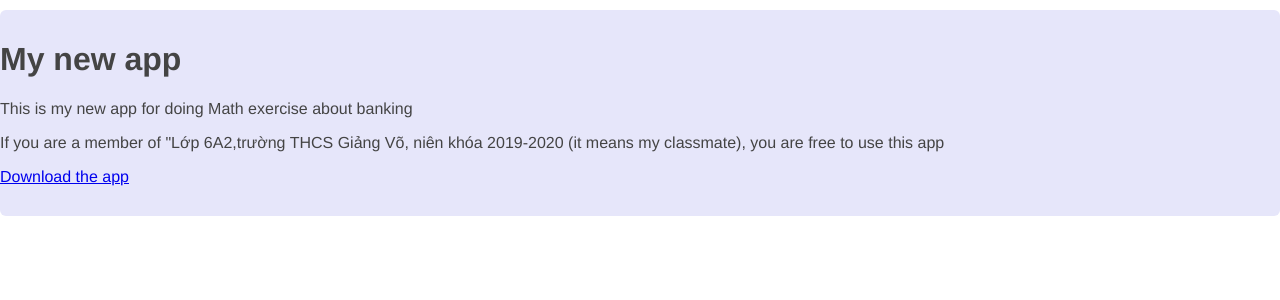
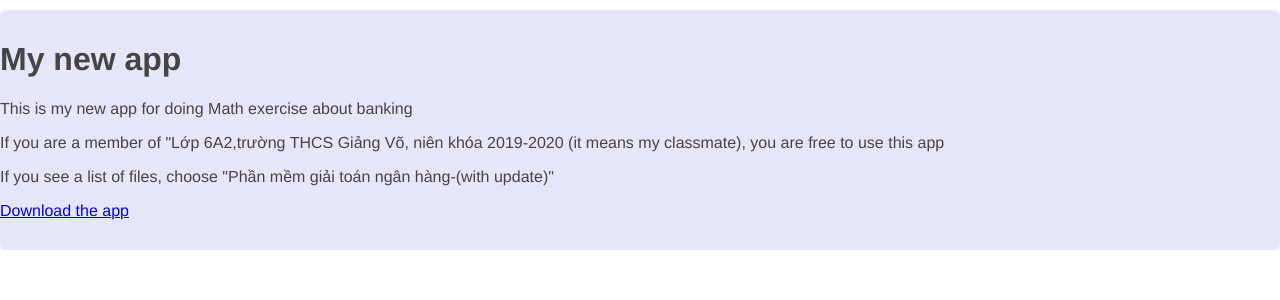
Before and after one commit to tuanthanhnguyen/tuanthanhngyen.github.io, a Flask app: page /myapp in a window 1280 px wide. Shown: the part 35-335 px from the top of the page. Run offline with Flask 2, Linux system fonts and the light colour scheme.

Commit message:
Update myapp.html

```diff
--- a/templates/myapp.html
+++ b/templates/myapp.html
@@ -9,6 +9,7 @@
 <body>
 <p>This is my new app for doing Math exercise about banking</p>
 <p>If you are a member of "Lớp 6A2,trường THCS Giảng Võ, niên khóa 2019-2020 (it means my classmate), you are free to use this app</p>
+  <p>If you see a list of files, choose "Phần mềm giải toán ngân hàng-(with update)"</p>
 
 <a href="https://1drv.ms/u/s!AnU5U3XPNn-auBg4zugSSokWwmCi?e=K1XjLg">Download the app</a>
 <div>
```
